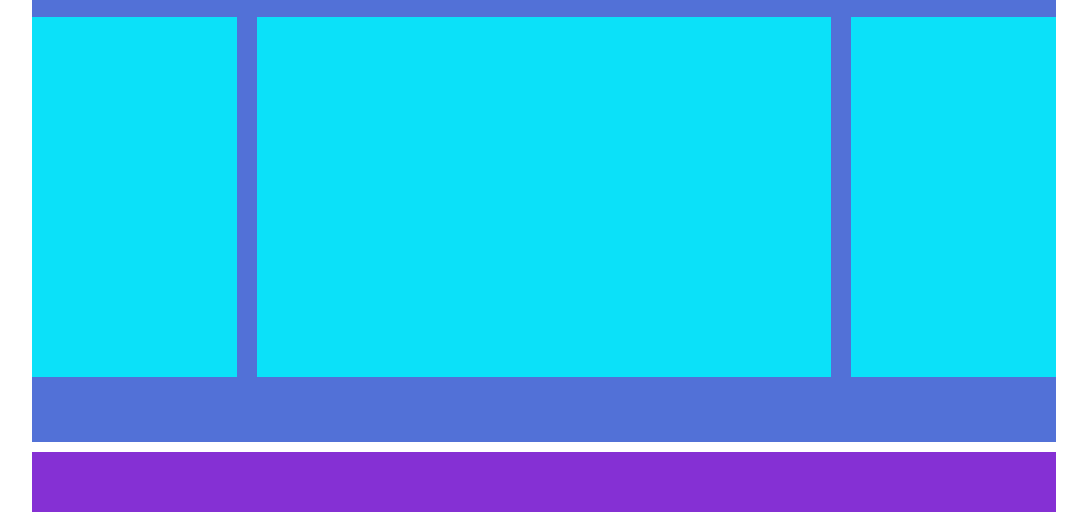
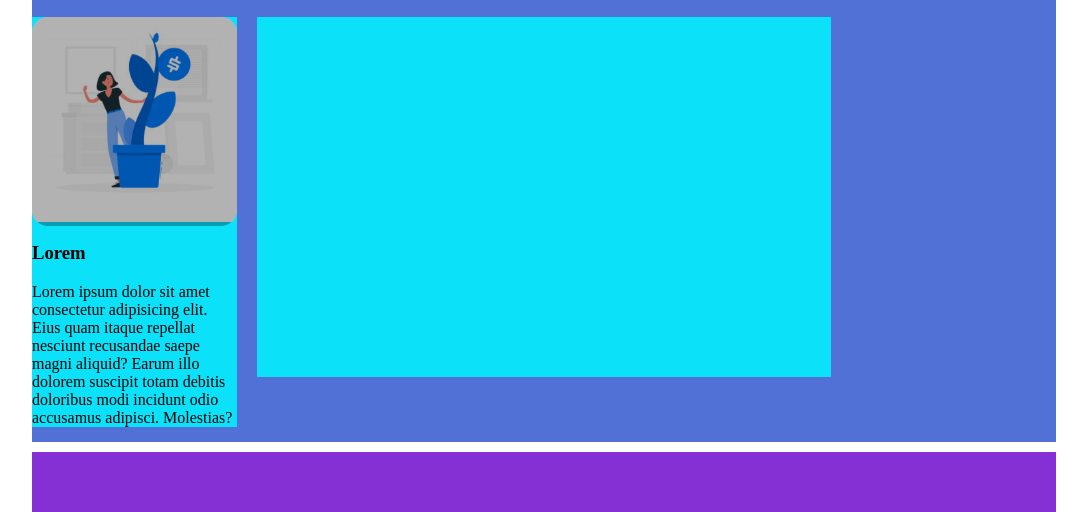
Before and after one commit to Gabry17/htmlcss-wp, a plain HTML site: page index.html in a window 1280 px wide. Shown: the part 632-1144 px from the top of the page, without its empty margins (96-1183 px from the left). Drawn offline with Linux system fonts and the light colour scheme.

Commit message:
aggiunto img, titolo e p alla prima colonna

```diff
--- a/css/style.css
+++ b/css/style.css
@@ -11,6 +11,10 @@
     height: 200px;
     margin: 20px auto;
     max-width: 1200px;
+}
+
+.mb{
+    margin-bottom: 1em;
 }
 
 .clearfix::after{
@@ -92,9 +96,28 @@
 .left-right{
     background-color: #0be1f9;
     width: 20%;
-    height: 360px;
     float: left;
     margin-bottom: 20px;
+}
+
+.cont-img{
+    position: relative;
+    border-radius: 1em;
+    overflow: hidden;
+}
+
+.img-col1{
+    width: 100%;
+}
+
+.filter-main::before{
+    content: "";
+    position: absolute;
+    top: 0;
+    left: 0;
+    background-color: rgba(0, 0, 0, .3);
+    width: 100%;
+    height: 100%;
 }
 
 .center{
--- a/index.html
+++ b/index.html
@@ -41,7 +41,16 @@
                 <h1>Lorem ipsum</h1>
                 <p>lorem lorem lorem lorem lorem</p>
             </div>
-            <div class="left-right float"></div>
+            <div class="left-right float">
+                <div class="cont-img mb">
+                    <div class="filter-main"></div>
+                    <img class="img-col1" src="img/img-1.jpg" alt="img1">
+                </div>
+                <div class="main-text">
+                    <h3 class="mb">Lorem</h3>
+                    <p>Lorem ipsum dolor sit amet consectetur adipisicing elit. Eius quam itaque repellat nesciunt recusandae saepe magni aliquid? Earum illo dolorem suscipit totam debitis doloribus modi incidunt odio accusamus adipisci. Molestias?</p>
+                </div>
+            </div>
             <div class="center float"></div>
             <div class="left-right float"></div>
         </div>
```
